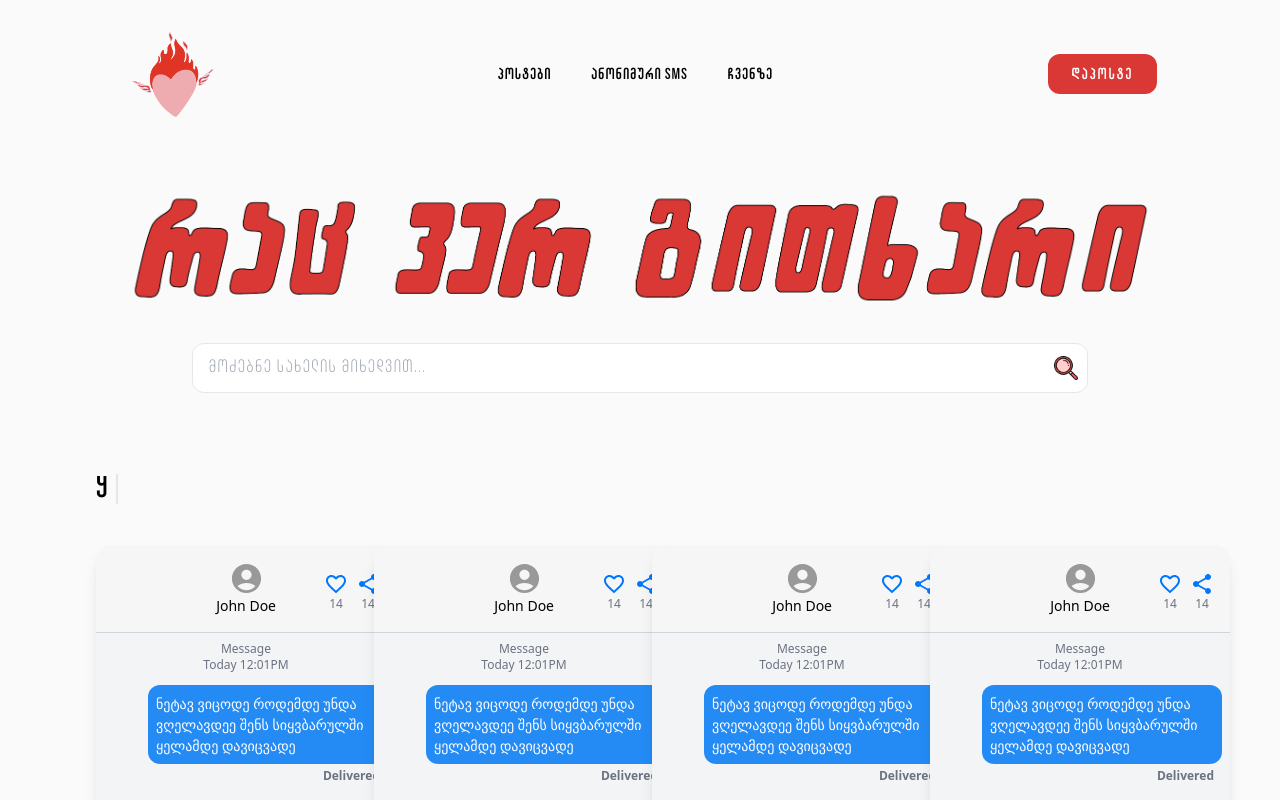
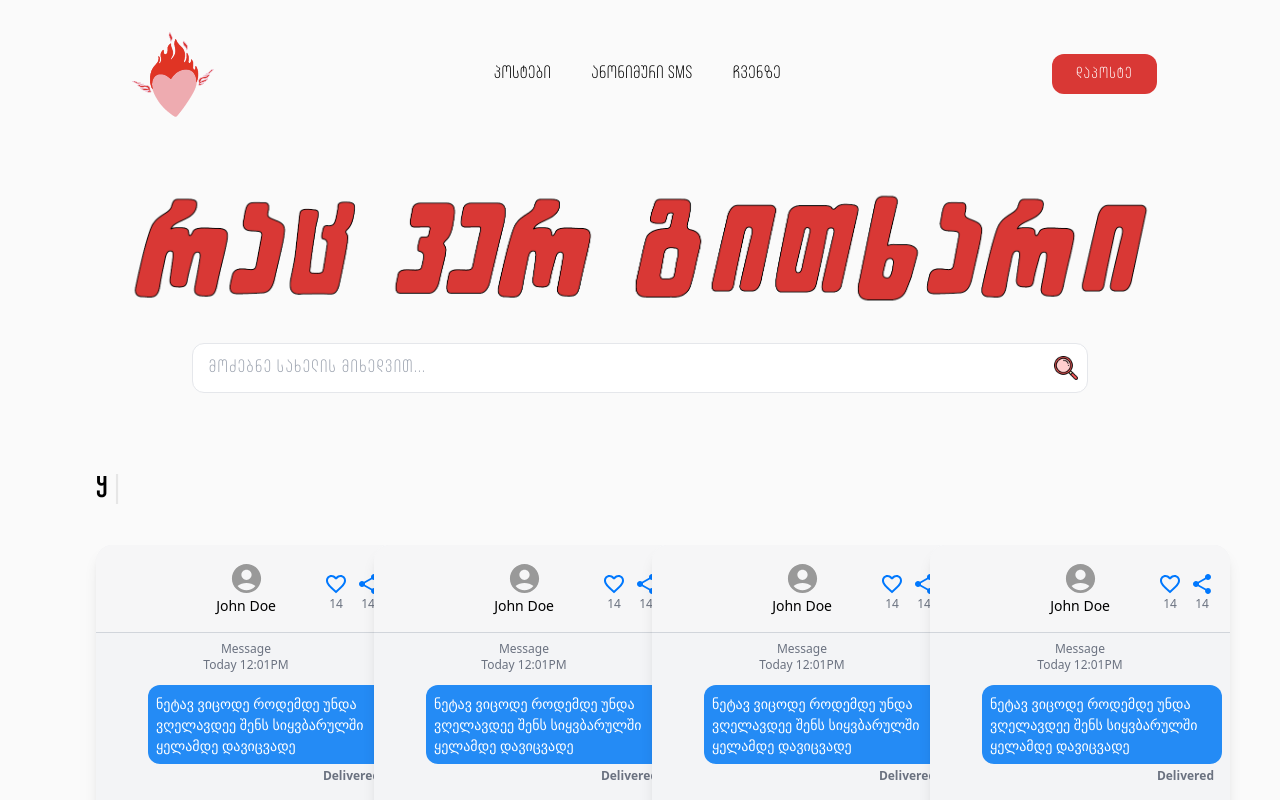
Before and after one commit to Dadu400/untold-things-frontend, a React (Create React App) app: page / in a window 1280 px wide. Shown: the top 800 px of the page. Built offline with nearby package versions, Linux system fonts and the light colour scheme.

Commit message:
Change font

```diff
--- a/src/components/header/Navbar.tsx
+++ b/src/components/header/Navbar.tsx
@@ -3,13 +3,13 @@ function Navbar() {
     return (
         <nav>
             <ul className="hidden lg:flex items-center gap-10">
-                <li className="uppercase text-base font-firago tracking-wider">
+                <li className="uppercase text-lg font-dejavu tracking-wider">
                     <Link to="/">პოსტები</Link>
                 </li>
-                <li className="uppercase text-base font-firago tracking-wider">
+                <li className="uppercase text-lg font-dejavu tracking-wider">
                     <Link to="/">ანონიმური SMS</Link>
                 </li>
-                <li className="uppercase text-base font-firago tracking-wider">
+                <li className="uppercase text-lg font-dejavu tracking-wider">
                     <Link to="/aboutus">ჩვენზე</Link>
                 </li>
             </ul>
--- a/src/components/header/PostButton.tsx
+++ b/src/components/header/PostButton.tsx
@@ -3,7 +3,7 @@ import {Link} from "react-router-dom";
 function PostButton({ className }: { className?: string }) {
     return (
         <button
-            className={`${className} font-firago px-6 py-2 bg-[#D93835] text-white rounded-xl tracking-widest`}
+            className={`${className} font-dejavu px-6 py-2 bg-[#D93835] text-white rounded-xl tracking-widest`}
         >
             <Link to="/submit">დაპოსტე</Link>
         </button>
--- a/src/components/posts/SinglePost.tsx
+++ b/src/components/posts/SinglePost.tsx
@@ -1,8 +1,6 @@
 import AccountCircleIcon from '@mui/icons-material/AccountCircle';
 import FavoriteBorderIcon from '@mui/icons-material/FavoriteBorder';
 import ShareIcon from '@mui/icons-material/Share';
-import ErrorOutlineIcon from '@mui/icons-material/ErrorOutline';
-import ChevronLeftIcon from '@mui/icons-material/ChevronLeft';
 
 function SinglePost({ className }: { className?: string }) {
     return (
```
